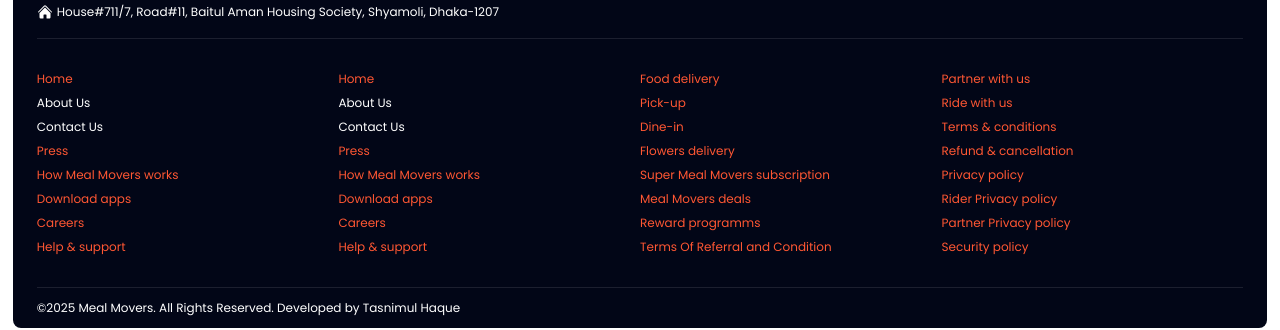
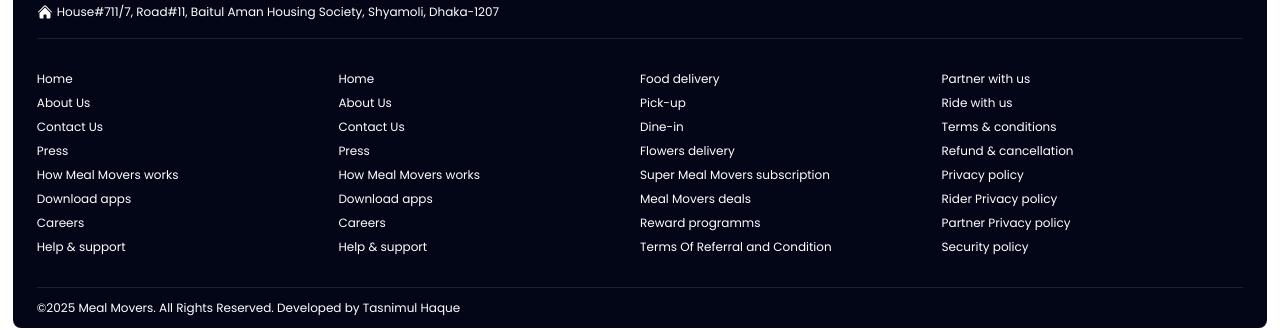
Before and after one commit to tasnimultas67/meal-movers-tas, a Next.js app: page / in a window 1280 px wide. Shown: the part 2073-2403 px from the top of the page. Built offline with nearby package versions, Linux system fonts and the light colour scheme.

Commit message:
Refactor Footer component to use unordered lists for menu items and improve styling consistency

```diff
--- a/components/Footer.js
+++ b/components/Footer.js
@@ -107,12 +107,9 @@ const Footer = () => {
           </div>
         </div>
         <div className="border-b border-white/10 py-8 grid grid-cols-2 gap-y-6 md:grid-cols-4">
-          <div className="space-y-2">
+          <ul className="space-y-2">
             {companyInfo.map((menu) => (
-              <li
-                key={menu.pageTitle}
-                className={`list-none text-xs text-white hover:text-themeColor w-fit`}
-              >
+              <li key={menu.pageTitle} className={`list-none text-xs`}>
                 <Link
                   href={menu.url}
                   className={`${
@@ -120,19 +117,16 @@ const Footer = () => {
                     (menu.url !== "/" && pathName.includes(menu.url))
                       ? "text-themeColor"
                       : ""
-                  }`}
+                  } text-white hover:text-themeColor w-fit`}
                 >
                   {menu.pageTitle}
                 </Link>
               </li>
             ))}
-          </div>
-          <div className="space-y-2">
+          </ul>
+          <ul className="space-y-2">
             {companyInfo.map((menu) => (
-              <li
-                key={menu.pageTitle}
-                className="list-none text-xs text-white hover:text-themeColor w-fit"
-              >
+              <li key={menu.pageTitle} className="list-none text-xs">
                 <Link
                   href={menu.url}
                   className={`${
@@ -140,19 +134,16 @@ const Footer = () => {
                     (menu.url !== "/" && pathName.includes(menu.url))
                       ? "text-themeColor"
                       : ""
-                  }`}
+                  } text-white hover:text-themeColor w-fit`}
                 >
                   {menu.pageTitle}
                 </Link>
               </li>
             ))}
-          </div>
-          <div className="space-y-2">
+          </ul>
+          <ul className="space-y-2">
             {companyOffers.map((menu) => (
-              <li
-                key={menu.pageTitle}
-                className="list-none text-xs text-white hover:text-themeColor w-fit"
-              >
+              <li key={menu.pageTitle} className="list-none text-xs">
                 <Link
                   href={menu.url}
                   className={`${
@@ -160,19 +151,16 @@ const Footer = () => {
                     (menu.url !== "/" && pathName.includes(menu.url))
                       ? "text-themeColor"
                       : ""
-                  }`}
+                  } text-white hover:text-themeColor w-fit`}
                 >
                   {menu.pageTitle}
                 </Link>
               </li>
             ))}
-          </div>
-          <div className="space-y-2">
+          </ul>
+          <ul className="space-y-2">
             {companyHelps.map((menu) => (
-              <li
-                key={menu.pageTitle}
-                className="list-none text-xs text-white hover:text-themeColor w-fit"
-              >
+              <li key={menu.pageTitle} className="list-none text-xs ">
                 <Link
                   href={menu.url}
                   className={`${
@@ -180,13 +168,13 @@ const Footer = () => {
                     (menu.url !== "/" && pathName.includes(menu.url))
                       ? "text-themeColor"
                       : ""
-                  }`}
+                  } text-white hover:text-themeColor w-fit`}
                 >
                   {menu.pageTitle}
                 </Link>
               </li>
             ))}
-          </div>
+          </ul>
         </div>
         {/* Copyright footer */}
         <div className="pt-3">
```
